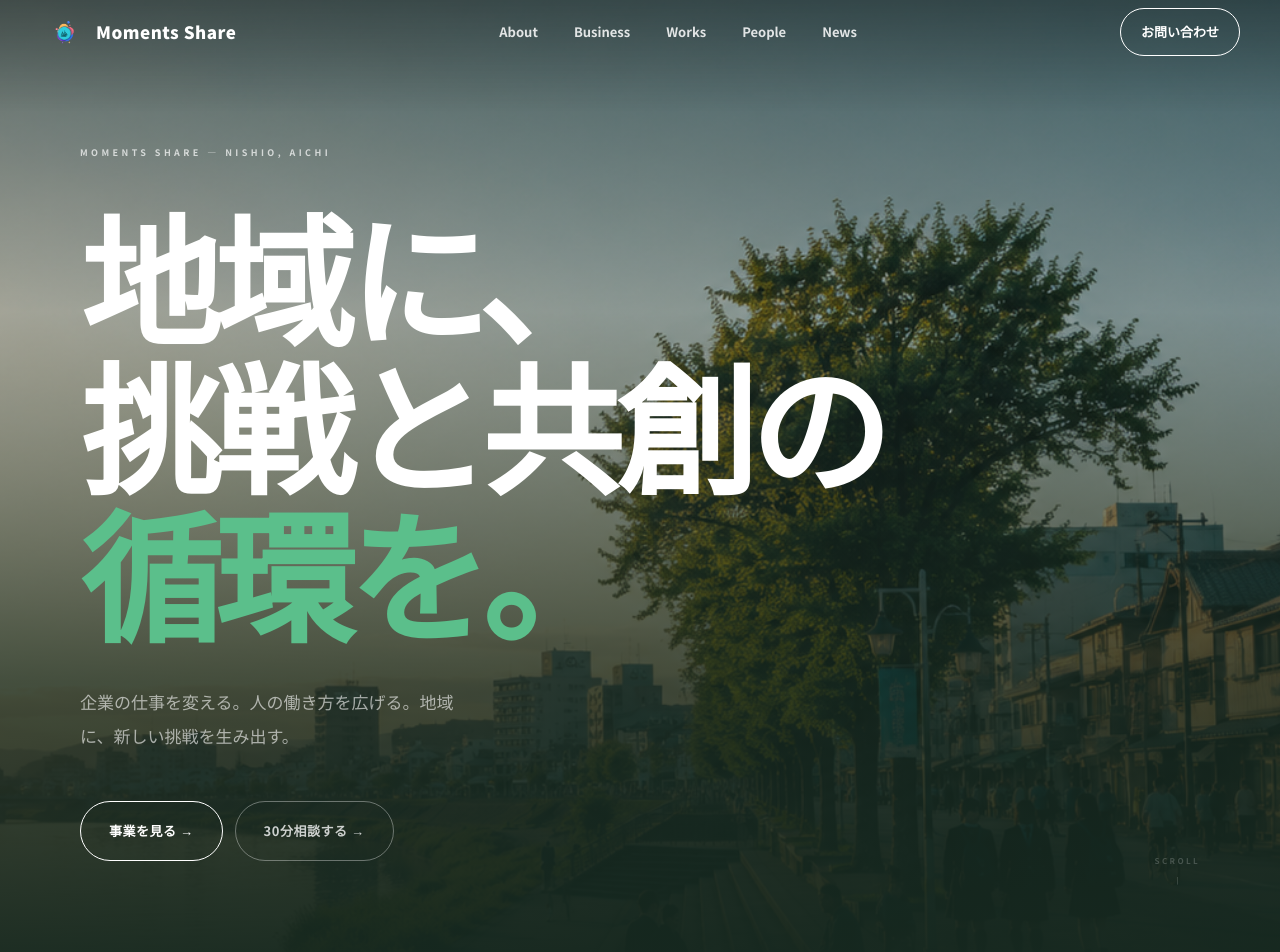
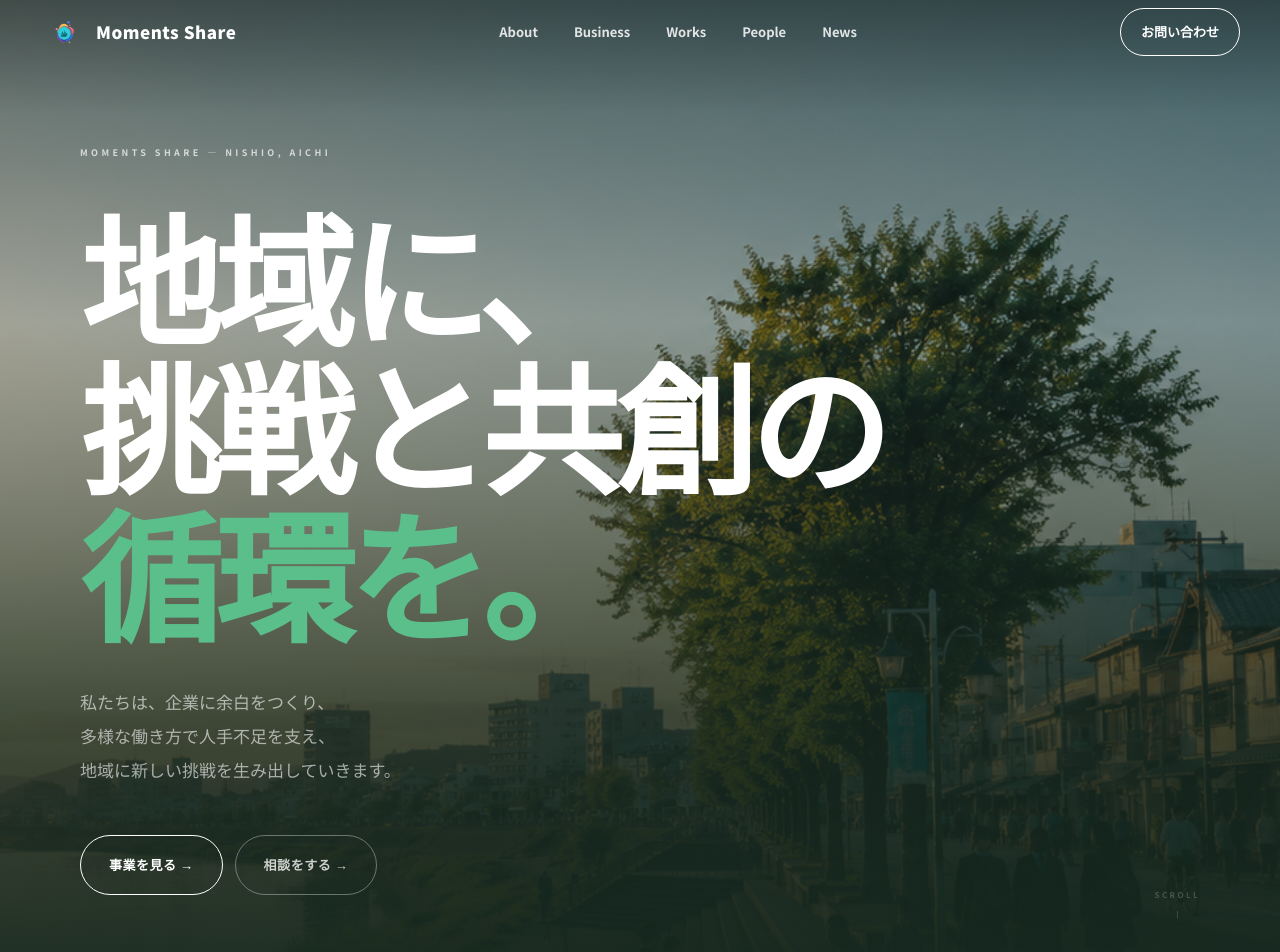
Before and after one commit to Moments-Share/moments-share-web, a Next.js app: page / in a window 1280 px wide. Shown: the top 952 px of the page. Built offline with nearby package versions, Linux system fonts and the light colour scheme.

Commit message:
copy(top): ヒーロー本文を新コピーに差し替え＋CTAを「相談をする」に
Co-Authored-By: Claude Opus 4.8 <noreply@anthropic.com>
Claude-Session: https://claude.ai/code/session_01YNtH9gBRMgJ8dSqqA3kACx

```diff
--- a/src/components/sections/Hero.tsx
+++ b/src/components/sections/Hero.tsx
@@ -80,7 +80,9 @@ export function Hero() {
           transition={{ duration: 1, ease, delay: 1.4 }}
         >
           <p className="text-white/60 leading-[2.0]" style={{ fontSize: "clamp(14px, 1.4vw, 17px)" }}>
-            企業の仕事を変える。人の働き方を広げる。地域に、新しい挑戦を生み出す。
+            私たちは、企業に余白をつくり、<br className="hidden sm:block" />
+            多様な働き方で人手不足を支え、<br className="hidden sm:block" />
+            地域に新しい挑戦を生み出していきます。
           </p>
         </motion.div>
 
@@ -101,7 +103,7 @@ export function Hero() {
             href="/contact"
             className="btn btn-ghost-on-dark-subtle text-[13px] tracking-[0.04em] px-7 py-4"
           >
-            30分相談する →
+            相談をする →
           </Link>
         </motion.div>
 
```
